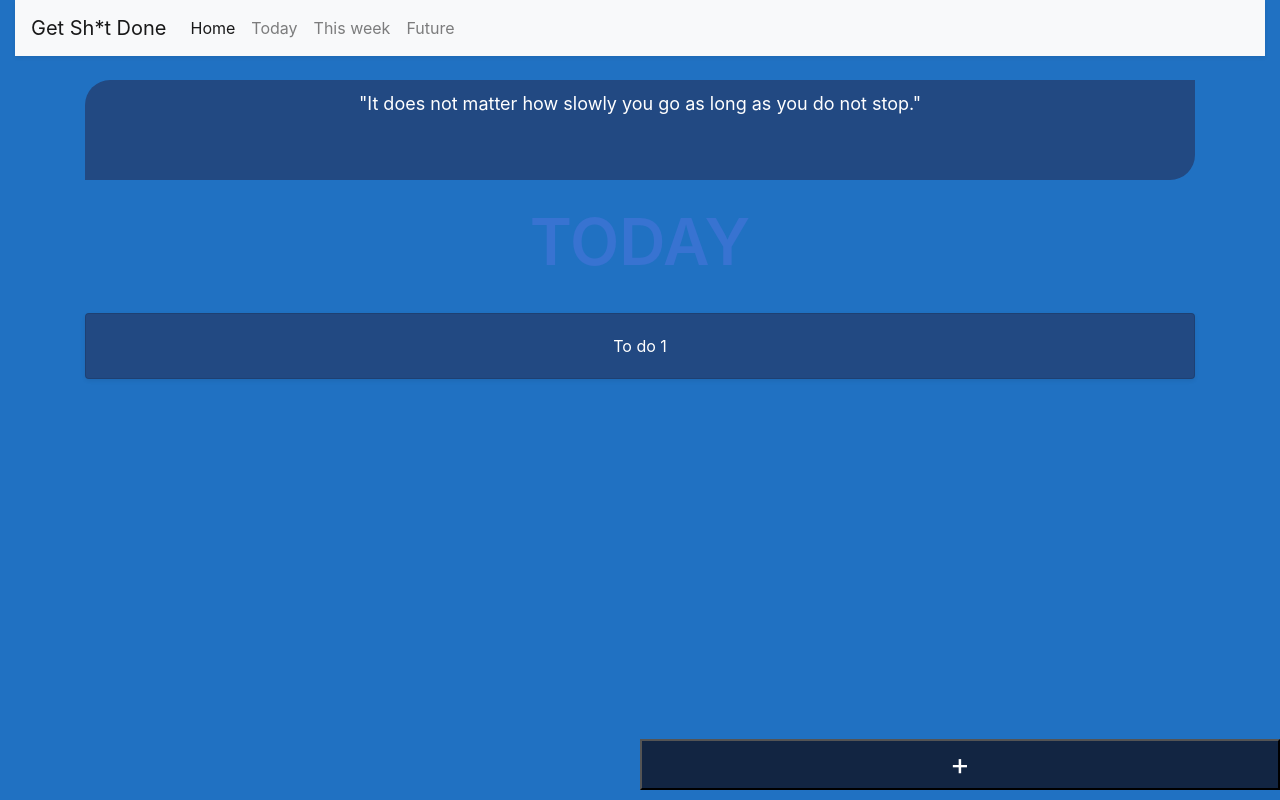
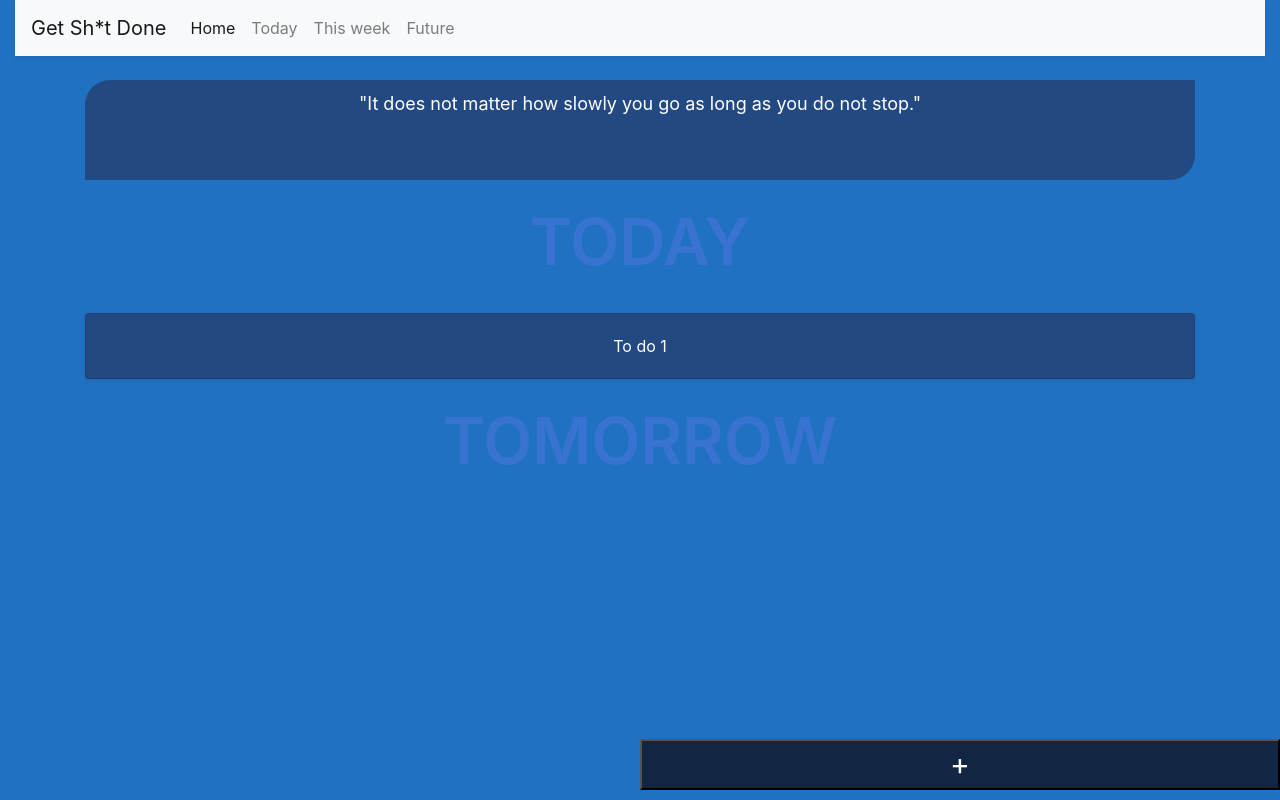
Before and after one commit to BradNichol/todo-app-react, a React (Create React App) app: page / in a window 1280 px wide. Built offline with nearby package versions, Linux system fonts and the light colour scheme.

Commit message:
DatePeriod props added

```diff
--- a/src/App.js
+++ b/src/App.js
@@ -13,8 +13,9 @@ function App() {
       <Nav / >
         <main className="container">
           <QuoteBox />
-          <DatePeriod />
+          <DatePeriod title="TODAY" />
           <Task />
+          <DatePeriod title="TOMORROW" />
           <AddButton />
 
         </main>
--- a/src/DatePeriod/DatePeriod.js
+++ b/src/DatePeriod/DatePeriod.js
@@ -1,12 +1,12 @@
 import React from 'react';
 import './DatePeriod.css';
 
-function DatePeriod() {
+function DatePeriod(props) {
     return (
 
         <div className="row mt-4">
             <div className="col">
-                <h1 className="PeriodTitles">TODAY</h1>
+                <h1 className="PeriodTitles">{props.title}</h1>
             </div>
         </div>
     );
```
